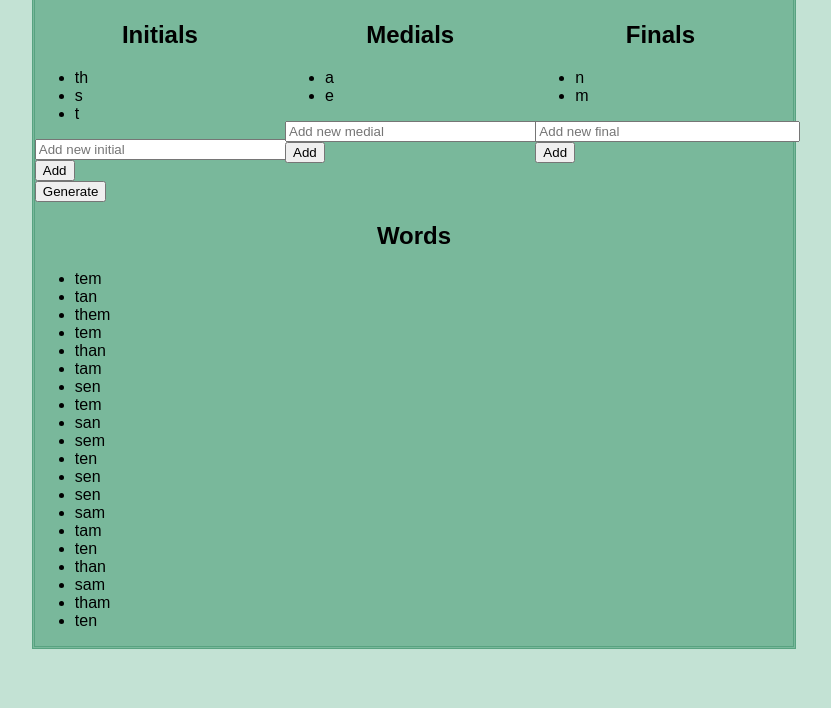
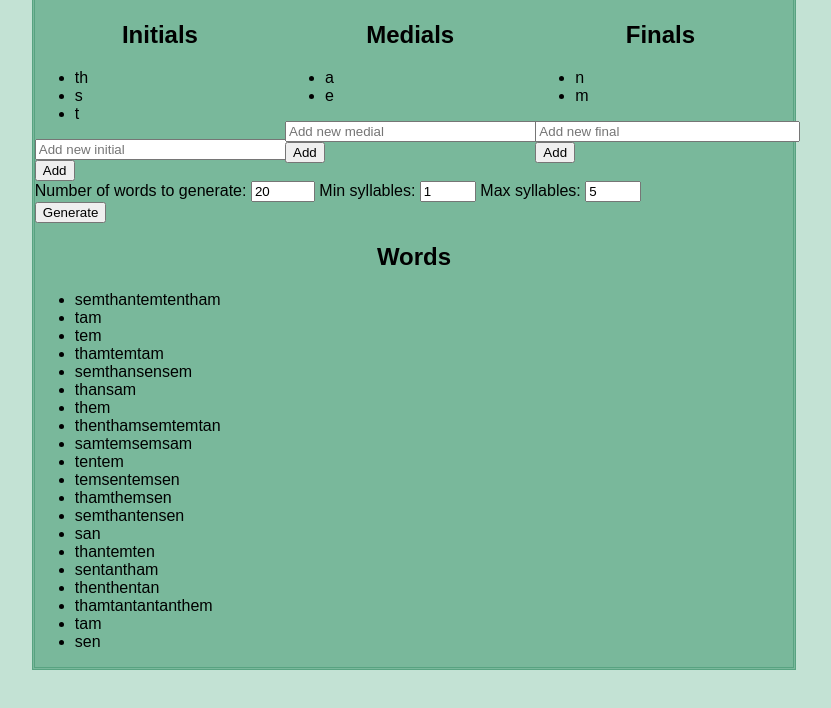
Before and after one commit to jordankomnick/Conlang_Generator, a plain HTML site: page index.html in a window 1280 px wide. Both pictures are taken after a click on the input "Generate". Shown: the part 90-798 px from the top of the page, without its empty margins (226-1057 px from the left). Drawn offline with nearby package versions, Linux system fonts and the light colour scheme.

Commit message:
Choose number of words/syllables

```diff
--- a/generateWords.js
+++ b/generateWords.js
@@ -1,35 +1,67 @@
-
-angular.module('generateWordsApp', [])
-  .controller('GeneratorController', function() {
+angular.module('generateWordsApp', []).controller(
+		'GeneratorController',
+		function() {
 			var generator = this;
-    generator.initials = [{text: "th"}, {text: "s"}, {text: "t"}];
-    generator.medials = [{text: "a"}, {text: "e"}];
-    generator.finals = [{text: "n"}, {text: "m"}];
+			generator.initials = [ {
+				text : "th"
+			}, {
+				text : "s"
+			}, {
+				text : "t"
+			} ];
+			generator.medials = [ {
+				text : "a"
+			}, {
+				text : "e"
+			} ];
+			generator.finals = [ {
+				text : "n"
+			}, {
+				text : "m"
+			} ];
 			generator.words = [];
+			generator.numWords = 20;
+			generator.minSyll = 1;
+			generator.maxSyll = 5;
 
 			generator.addInitial = function() {
-        generator.initials.push({text:generator.initialText});
+				generator.initials.push({
+					text : generator.initialText
+				});
 				generator.initialText = '';
 			};
 
 			generator.addMedial = function() {
-    	generator.medials.push({text:generator.medialText});
+				generator.medials.push({
+					text : generator.medialText
+				});
 				generator.medialText = '';
 			};
 
 			generator.addFinal = function() {
-    	generator.finals.push({text:generator.finalText});
+				generator.finals.push({
+					text : generator.finalText
+				});
 				generator.finalText = '';
 			};
 
 			generator.generateWords = function() {
-    	for(var i = 0; i < 20; i++) {
-    		var initialRand = Math.floor(Math.random() * generator.initials.length);
-    		var medialRand = Math.floor(Math.random() * generator.medials.length);
-    		var finalRand = Math.floor(Math.random() * generator.finals.length);
-    		var word = generator.initials[initialRand].text + generator.medials[medialRand].text + generator.finals[finalRand].text;
-    		generator.words.push({text: word});
+				for (var i = 0; i < generator.numWords; i++) {
+					var word = "";
+					var numSyllRand = Math.floor(Math.random() * (generator.maxSyll - generator.minSyll + 1)) + generator.minSyll;
+					console.log(numSyllRand);
+					for (var j = 0; j < numSyllRand; j++) {
+						var initialRand = Math.floor(Math.random()
+								* generator.initials.length);
+						var medialRand = Math.floor(Math.random()
+								* generator.medials.length);
+						var finalRand = Math.floor(Math.random()
+								* generator.finals.length);
+						word += generator.initials[initialRand].text + generator.medials[medialRand].text + generator.finals[finalRand].text;
 					}
-    	console.log(generator.words);
+					generator.words.push({
+						text : word
+					});
+				}
 			};
 		});
--- a/index.html
+++ b/index.html
@@ -3,7 +3,8 @@
 <html ng-app="generateWordsApp">
 <head>
 <link rel="stylesheet" type="text/css" href="style.css">
-    <script src="https://ajax.googleapis.com/ajax/libs/angularjs/1.3.15/angular.min.js"></script>
+<script
+	src="https://ajax.googleapis.com/ajax/libs/angularjs/1.3.15/angular.min.js"></script>
 <script src="generateWords.js"></script>
 </head>
 <body>
@@ -15,50 +16,55 @@
 			<div class="sounds">
 				<h2>Initials</h2>
 				<ul>
-        <li ng-repeat="initial in generator.initials">
-          <span>{{initial.text}}</span>
+					<li ng-repeat="initial in generator.initials"><span>{{initial.text}}</span>
 					</li>
 				</ul>
 				<form ng-submit="generator.addInitial()">
-        <input type="text" ng-model="generator.initialText"  size="30"
-               placeholder="Add new initial">
-        <input type="submit" value="Add">
+					<input type="text" ng-model="generator.initialText" size="30"
+						placeholder="Add new initial"> <input type="submit"
+						value="Add">
 				</form>
 			</div>
 			<div class="sounds">
 				<h2>Medials</h2>
 				<ul>
-        <li ng-repeat="medial in generator.medials">
-          <span>{{medial.text}}</span>
+					<li ng-repeat="medial in generator.medials"><span>{{medial.text}}</span>
 					</li>
 				</ul>
 				<form ng-submit="generator.addMedial()">
-        <input type="text" ng-model="generator.medialText"  size="30"
-               placeholder="Add new medial">
-        <input type="submit" value="Add">
+					<input type="text" ng-model="generator.medialText" size="30"
+						placeholder="Add new medial"> <input type="submit"
+						value="Add">
 				</form>
 			</div>
 			<div class="sounds">
 				<h2>Finals</h2>
 				<ul>
-        <li ng-repeat="final in generator.finals">
-          <span>{{final.text}}</span>
+					<li ng-repeat="final in generator.finals"><span>{{final.text}}</span>
 					</li>
 				</ul>
 				<form ng-submit="generator.addFinal()">
-        <input type="text" ng-model="generator.finalText"  size="30"
-               placeholder="Add new final">
-        <input type="submit" value="Add">
+					<input type="text" ng-model="generator.finalText" size="30"
+						placeholder="Add new final"> <input type="submit"
+						value="Add">
 				</form>
 			</div>
+			<div class="options">
+				<span>Number of words to generate: </span> <input type="number"
+					ng-model="generator.numWords" min="1" max="100" step="1"> <span>Min
+					syllables: </span> <input type="number" ng-model="generator.minSyll"
+					min="1" max="10" step="1"> <span>Max syllables: </span> <input
+					type="number" ng-model="generator.maxSyll" min="1" max="10"
+					step="1">
+			</div>
 			<div class="submit">
-      <input type="submit" value="Generate" ng-click="generator.generateWords()">
+				<input type="submit" value="Generate"
+					ng-click="generator.generateWords()">
 			</div>
 			<div class="words">
 				<h2>Words</h2>
 				<ul>
-        <li ng-repeat="word in generator.words">
-          <span>{{word.text}}</span>
+					<li ng-repeat="word in generator.words"><span>{{word.text}}</span>
 					</li>
 				</ul>
 			</div>
--- a/style.css
+++ b/style.css
@@ -30,6 +30,12 @@ h2 {
 	width: 33%;
 }
 
+.options {
+	clear: both;
+	margin-left: auto;
+	margin-right: auto;
+}
+
 .submit {
 	clear: both;
 	margin-left: auto;
```
Lines whose indentation alone changed are shown as unchanged.
